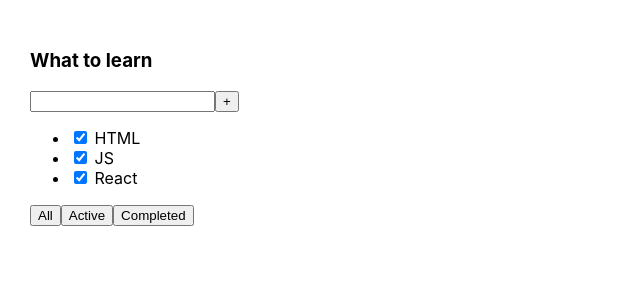
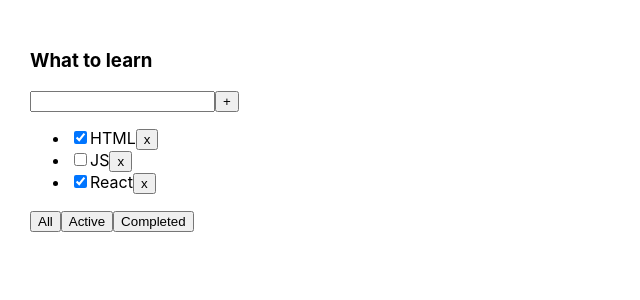
Before and after one commit to VladislavRomash/todolist_v3, a React (Vite) app: page / in a window 1280 px wide. Shown: the top 300 px of the page, without its empty margins (0-640 px from the left). Built offline with nearby package versions, Linux system fonts and the light colour scheme.

Commit message:
Realization CRUD (Delete)

```diff
--- a/src/App.tsx
+++ b/src/App.tsx
@@ -7,13 +7,16 @@ function App(): JSX.Element {
 
     const [tasks, setTasks] = useState<Task[]>([
         {id: crypto.randomUUID(), title: 'HTML', isDone: true},
-        {id: crypto.randomUUID(), title: 'JS', isDone: true},
+        {id: crypto.randomUUID(), title: 'JS', isDone: false},
         {id: crypto.randomUUID(), title: 'React', isDone: true},
     ]);
 
+    const removeTask = (taskID: string) => setTasks(tasks.filter(f => f.id !== taskID));
+
     return (
         <div className="app">
-            <Todolist tasks={tasks}/>
+            <Todolist tasks={tasks}
+                      removeTask={removeTask}/>
         </div>
     )
 }
--- a/src/components/Button.tsx
+++ b/src/components/Button.tsx
@@ -2,6 +2,7 @@ import {JSX} from 'react';
 
 type Props = {
     title: string
+    clickHandler: () => void;
 }
 
-export const Button = ({title}: Props): JSX.Element => <button>{title}</button>
+export const Button = ({title, clickHandler}: Props): JSX.Element => <button onClick={clickHandler}>{title}</button>
--- a/src/components/Input.tsx
+++ b/src/components/Input.tsx
@@ -5,7 +5,8 @@ export const Input = (): JSX.Element => {
     return (
         <div>
             <input/>
-            <Button title={'+'}/>
+            <Button title={'+'} clickHandler={() => {
+            }}/>
         </div>
     );
 };
--- a/src/components/Tasks.tsx
+++ b/src/components/Tasks.tsx
@@ -1,16 +1,23 @@
 import {JSX} from 'react';
 import {Task} from '../types/Task.ts';
+import {Button} from './Button.tsx';
 
 type Props = {
-    tasks: Task[];
+    tasks: Task[]
+    removeTask: (taskID: string) => void;
 }
 
-export const Tasks = ({tasks}: Props): JSX.Element => {
+export const Tasks = ({tasks, removeTask}: Props): JSX.Element => {
 
     const task: JSX.Element[] = tasks.map(m => {
+
+        const delTask = () => removeTask(m.id)
+
         return (
             <li key={m.id}>
-                <input type="checkbox" checked={m.isDone}/> <span>{m.title}</span>
+                <input type="checkbox" checked={m.isDone}/>
+                <span>{m.title}</span>
+                <Button title={'x'} clickHandler={delTask}/>
             </li>
         )
     })
--- a/src/components/Todolist.tsx
+++ b/src/components/Todolist.tsx
@@ -7,18 +7,22 @@ import {Task} from '../types/Task.ts';
 
 type Props = {
     tasks: Task[]
+    removeTask: (taskID: string) => void
 }
 
-export const Todolist = ({tasks}: Props): JSX.Element => {
+export const Todolist = ({tasks, removeTask}: Props): JSX.Element => {
     return (
         <div>
             <Title title={'What to learn'}/>
             <Input/>
-            <Tasks tasks={tasks}/>
+            <Tasks tasks={tasks} removeTask={removeTask}/>
             <div>
-                <Button title={'All'}/>
-                <Button title={'Active'}/>
-                <Button title={'Completed'}/>
+                <Button title={'All'} clickHandler={() => {
+                }}/>
+                <Button title={'Active'} clickHandler={() => {
+                }}/>
+                <Button title={'Completed'} clickHandler={() => {
+                }}/>
             </div>
         </div>
     );
```
